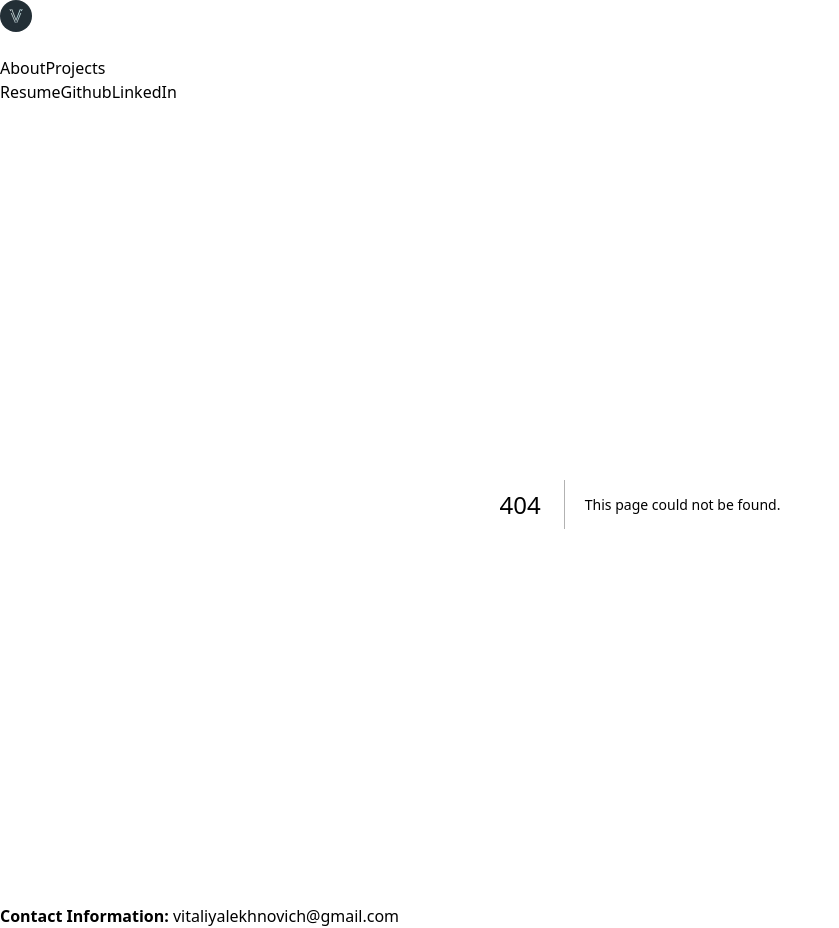
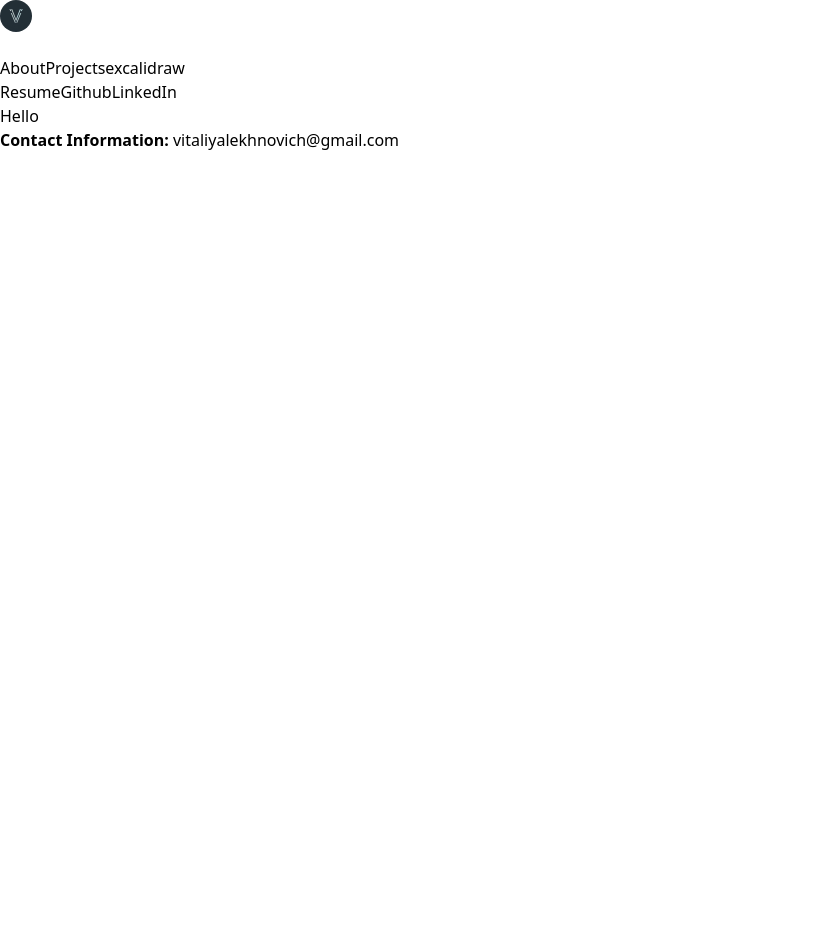
Before and after one commit to vitaovich/portfolio-nextjs-tailwindcss, a Next.js app in the folder frontend/: page /excalidraw in a window 1280 px wide. Before the commit this address had no page. Shown: the whole page, without its empty margins (0-839 px from the left). After the commit the page ends 800 px from the top, so only its background shows below. Built offline with nearby package versions, Linux system fonts and the light colour scheme.

Commit message:
use nextjs links and a page for excalidraw

```diff
--- a/frontend/app/components/navbar.tsx
+++ b/frontend/app/components/navbar.tsx
@@ -1,4 +1,5 @@
 "use client"
+
 import { useState } from "react";
 import Image from 'next/image'
 import brandImg from '../../public/assets/images/brand.webp'
@@ -9,8 +10,9 @@ const Navbar = () => {
   const brand = "Portfolio";
   const [isToggled, setToggle] = useState<boolean>(false);
   const [links, setLinks] = useState<LinkInfo[]>([
-    new LinkInfo("About", "#about", false),
-    new LinkInfo("Projects", "#projects", false),
+    new LinkInfo("About", "/#about", false),
+    new LinkInfo("Projects", "/#projects", false),
+    new LinkInfo("excalidraw", "/excalidraw", false),
     new LinkInfo(
       "Resume",
       "https://drive.google.com/file/d/1zLtBBGK9LRZ2dT2TA8rRznlr1-hhBAfl/view?usp=sharing",
@@ -47,7 +49,6 @@ const Navbar = () => {
                 width={32}
               />
           </Link>
-          {/* <h1>{brand}</h1> */}
           <button className={`navbar-burger ${isToggled ? 'is-active' : ''}`} onClick={handleHamburgerClick}>
             <span className=""></span>
             <span className=""></span>
@@ -58,13 +59,13 @@ const Navbar = () => {
           <div className="navbar-start">
             {portfolioLinks.map((link) => (
               // <Navbarlink key={link.text} link={link}></Navbarlink>
-              <a
+              <Link
                 key={link.text}
                 href={link.href}
                 className="navbar-item"
               >
                 {link.text}
-              </a>
+              </Link>
             ))}
           </div>
 
@@ -72,14 +73,13 @@ const Navbar = () => {
             <div className="navbar-item">
               <div className="buttons">
                 {externalLinks.map((link) => (
-                  // <Navbarlink key={link.text} link={link}></Navbarlink>
-                  <a
+                  <Link
                     key={link.text}
                     href={link.href}
                     className={`button ${link.classNames}`}
                   >
                     {link.text}
-                  </a>
+                  </Link>
                 ))}
               </div>
             </div>
--- /dev/null
+++ b/frontend/app/excalidraw/page.tsx
@@ -0,0 +1,12 @@
+
+const Page = () => {
+    return (
+        <div>
+            <div>
+            Hello
+            </div>
+        </div>
+    );
+}
+
+export default Page;
```
